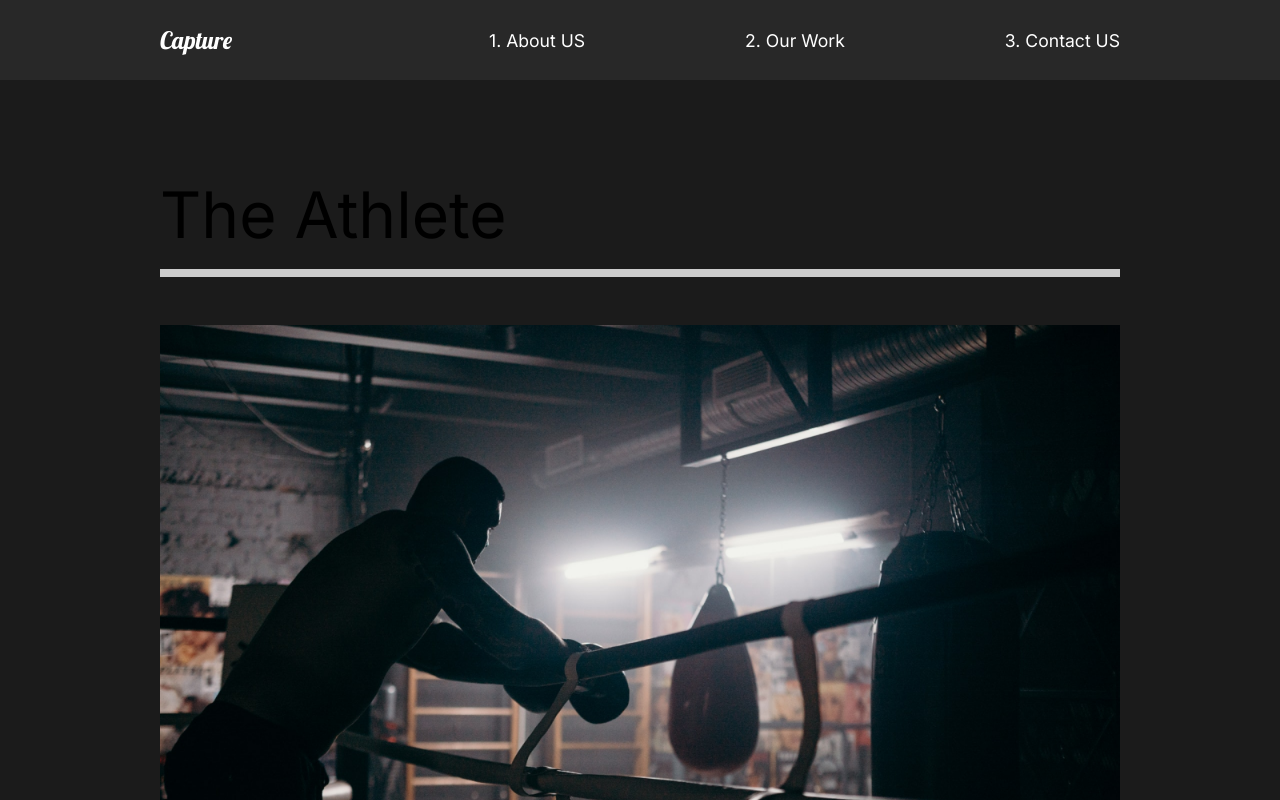
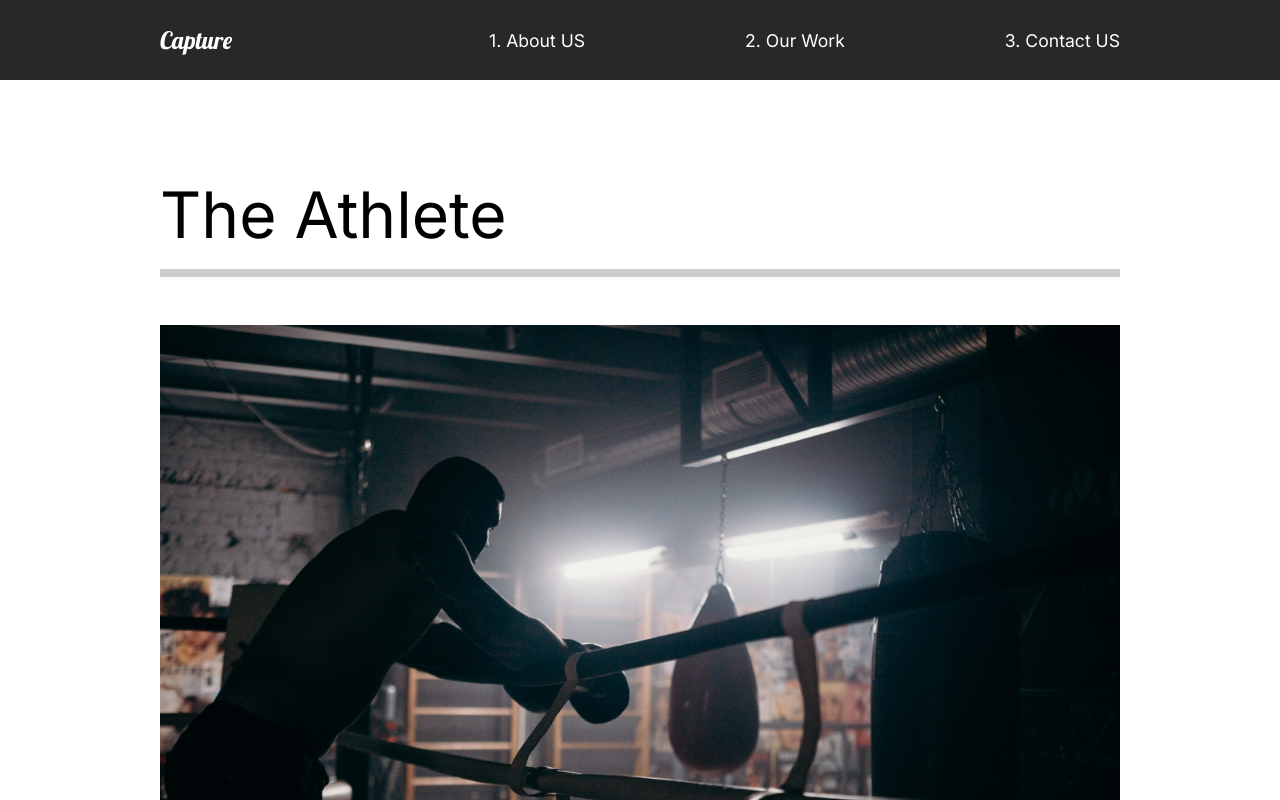
Before and after one commit to kokoforbes/capture, a React (Create React App) app: page /work in a window 1280 px wide. Shown: the top 800 px of the page. Built offline with nearby package versions, Linux system fonts and the light colour scheme.

Commit message:
Created more framer-motion animation variants

```diff
--- a/src/App.js
+++ b/src/App.js
@@ -4,9 +4,12 @@
 import OurWork from "./pages/OurWork";
 import ContactUs from "./pages/ContactUs";
 import MovieDetails from "./pages/MovieDetails";
-import { Route, Routes } from "react-router-dom";
+import { Route, Routes, useLocation } from "react-router-dom";
+import { AnimatePresence } from "framer-motion";
 
 function App() {
+  const location = useLocation();
+  console.log(location);
   return (
     <div className='App'>
       <GlobalStyle />
@@ -14,13 +17,14 @@
       {/* <Switch>
 
       </Switch> */}
-
-      <Routes>
-        <Route index element={<AboutUs />} />
-        <Route path='work' element={<OurWork />} />
-        <Route path='/work/:id' element={<MovieDetails />} />
-        <Route path='contact' element={<ContactUs />} />
-      </Routes>
+      <AnimatePresence exitBeforeEnter>
+        <Routes location={location} key={location.pathname}>
+          <Route index element={<AboutUs />} />
+          <Route path='work' element={<OurWork />} />
+          <Route path='/work/:id' element={<MovieDetails />} />
+          <Route path='contact' element={<ContactUs />} />
+        </Routes>
+      </AnimatePresence>
     </div>
   );
 }
--- /dev/null
+++ b/src/animation.js
@@ -0,0 +1,68 @@
+export const pageAnimation = {
+  hidden: {
+    opacity: 0,
+    y: 300,
+  },
+
+  show: {
+    opacity: 1,
+    y: 0,
+    transition: {
+      duration: 1,
+      when: "beforeChildren",
+      staggerChildren: 0.25,
+    },
+  },
+
+  exit: {
+    opacity: 0,
+    y: 300,
+    transition: {
+      duration: 0.5,
+    },
+  },
+};
+
+export const titleAnim = {
+  hidden: {
+    y: 200,
+  },
+
+  show: {
+    y: 0,
+    transition: {
+      duration: 0.75,
+      ease: "easeOut",
+    },
+  },
+};
+
+export const fade = {
+  hidden: {
+    opacity: 0,
+  },
+
+  show: {
+    opacity: 1,
+    transition: {
+      duration: 0.75,
+      ease: "easeOut",
+    },
+  },
+};
+
+export const photoAnim = {
+  hidden: {
+    scale: 1.5,
+    opacity: 0,
+  },
+
+  show: {
+    scale: 1,
+    opacity: 1,
+    transition: {
+      duration: 0.75,
+      ease: "easeOut",
+    },
+  },
+};
--- a/src/pages/AboutUs.js
+++ b/src/pages/AboutUs.js
@@ -2,14 +2,21 @@
 import AboutSection from "../components/AboutSection";
 import FaqSection from "../components/FaqSection";
 import ServicesSection from "../components/ServicesSection";
+import { motion } from "framer-motion";
+import { pageAnimation } from "../animation";
 
 function AboutUs() {
   return (
-    <div>
+    <motion.div
+      variants={pageAnimation}
+      initial='hidden'
+      animate='show'
+      exit='exit'
+    >
       <AboutSection />
       <ServicesSection />
       <FaqSection />
-    </div>
+    </motion.div>
   );
 }
 
--- a/src/pages/ContactUs.js
+++ b/src/pages/ContactUs.js
@@ -1,10 +1,18 @@
 import React from "react";
+import { motion } from "framer-motion";
+import { pageAnimation } from "../animation";
 
 const ContactUs = () => {
   return (
-    <div>
+    <motion.div
+      variants={pageAnimation}
+      initial='hidden'
+      animat='show'
+      exit='exit'
+      style={{ background: "#fff" }}
+    >
       <h1>ContactUs</h1>
-    </div>
+    </motion.div>
   );
 };
 
--- a/src/pages/MovieDetails.js
+++ b/src/pages/MovieDetails.js
@@ -2,6 +2,8 @@
 import styled from "styled-components";
 import { useNavigate } from "react-router-dom";
 import { MovieState } from "../movieState";
+import { motion } from "framer-motion";
+import { pageAnimation } from "../animation";
 
 const MovieDetails = () => {
   const history = useNavigate();
@@ -20,7 +22,12 @@
   return (
     <>
       {movie && (
-        <Details>
+        <Details
+          variants={pageAnimation}
+          initial='hidden'
+          animate='show'
+          exit='exit'
+        >
           <Headline>
             <h2>{movie.title}</h2>
             <img src={movie.mainImg} alt={movie.title} />
@@ -43,7 +50,7 @@
   );
 };
 
-const Details = styled.div`
+const Details = styled(motion.div)`
   color: white;
 `;
 
--- a/src/pages/OurWork.js
+++ b/src/pages/OurWork.js
@@ -4,10 +4,18 @@
 import athlete from "../img/athlete-small.png";
 import theracer from "../img/theracer-small.png";
 import goodtimes from "../img/goodtimes-small.png";
+import { motion } from "framer-motion";
+import { pageAnimation } from "../animation";
 
 const OurWork = () => {
   return (
-    <Work>
+    <Work
+      variants={pageAnimation}
+      initial='hidden'
+      animate='show'
+      exit='exit'
+      style={{ background: "#fff" }}
+    >
       <Movie>
         <h2>The Athlete</h2>
         <div className='line'></div>
@@ -35,7 +43,7 @@
   );
 };
 
-const Work = styled.div`
+const Work = styled(motion.div)`
   min-height: 100vh;
   overflow: hidden;
   padding: 5rem 10rem;
```
Also changed, not shown: src/components/AboutSection.js (+12 -7 lines).
